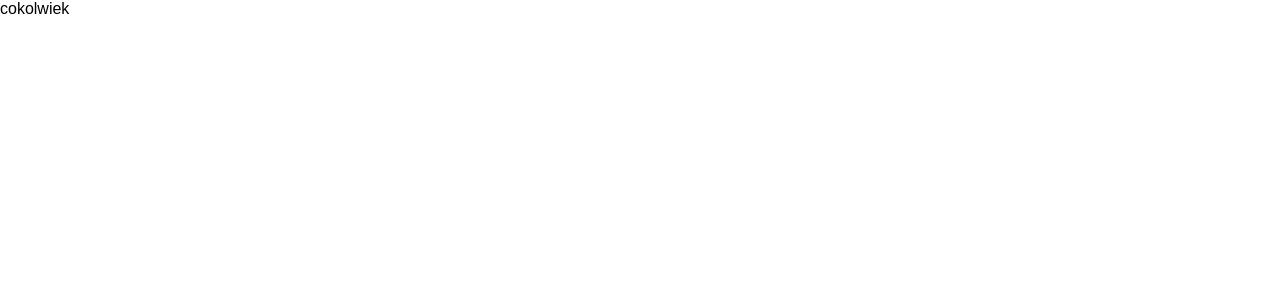
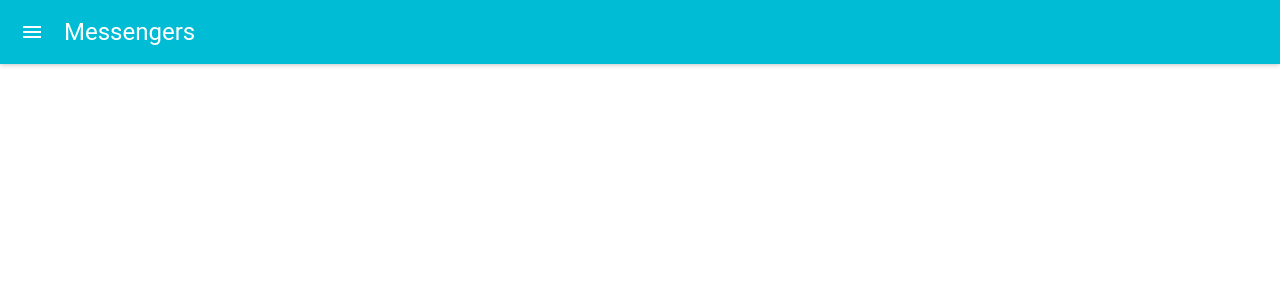
Before and after one commit to infoshareacademy/jfddl5-messengers-app, a React (Create React App) app: page / in a window 1280 px wide. Shown: the top 300 px of the page. Built offline with nearby package versions, Linux system fonts and the light colour scheme.

Commit message:
AppBar added

```diff
--- a/src/App.js
+++ b/src/App.js
@@ -1,11 +1,18 @@
 import React from 'react'
-
+import { BrowserRouter as Router, Route } from 'react-router-dom'
+import AppBar from 'material-ui/AppBar'
 
 
 class App extends React.Component {
   render() {
     return (
-      <div>cokolwiek</div>
+      <div>
+        <Router>
+          <AppBar
+            title={'Messengers'}
+          />
+        </Router>
+      </div>
     );
   }
 }
--- a/src/index.js
+++ b/src/index.js
@@ -2,5 +2,11 @@ import React from 'react'
 import ReactDOM from 'react-dom'
 import './index.css'
 import App from './App'
+import MuiThemeProvider from 'material-ui/styles/MuiThemeProvider'
 
-ReactDOM.render(<App />, document.getElementById('root'))
+ReactDOM.render(
+    <MuiThemeProvider>
+        <App />
+    </MuiThemeProvider>,
+    document.getElementById('root')
+)
```
